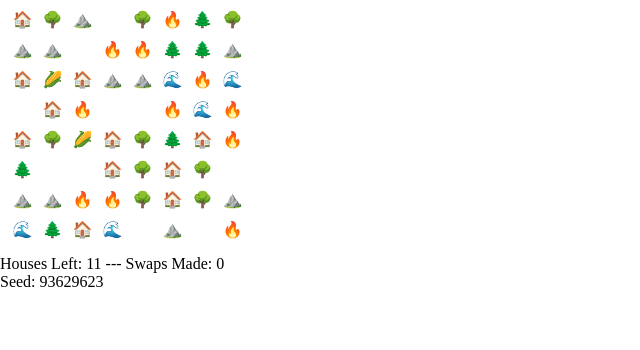
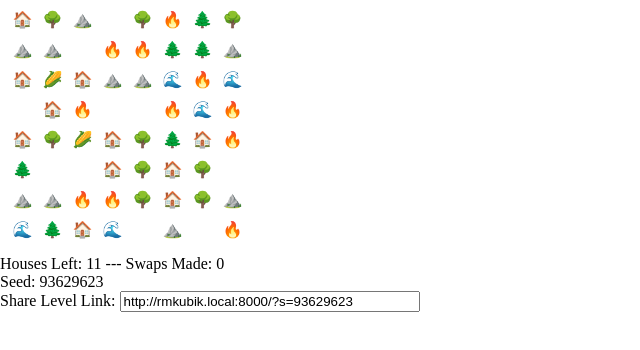
Before and after one commit to rmkubik/ldjam41, a plain HTML site: page index.html in a window 1280 px wide. Shown: the whole page, without its empty margins (0-640 px from the left). Drawn offline with Linux system fonts and the light colour scheme.

Commit message:
Display share link

```diff
--- a/index.html
+++ b/index.html
@@ -8,6 +8,10 @@
         <div id="score">
             <div id="stats"></div>
             <div id="seed"></div>
+            <div id="share">
+                Share Level Link:
+                <input type="text" readonly="true"/>
+            </div>
         </div>
         <script src="src/Random.js"></script>
         <script src="src/index.js"></script>
--- a/src/index.js
+++ b/src/index.js
@@ -1,5 +1,6 @@
 const game = document.getElementById('game');
 const uiEl = document.getElementById('score');
+const baseURL = 'http://rmkubik.local:8000/';
 let tiles = [];
 const types = {
   fire: '🔥',
@@ -156,6 +157,7 @@ function updateUI(tiles) {
 function renderUI(uiEl) {
     uiEl.querySelector('#stats').innerHTML = `Houses Left: ${state.score} --- Swaps Made: ${state.swapsMade}`;
     uiEl.querySelector('#seed').innerHTML = `Seed: ${s}`;
+    uiEl.querySelector('#share').querySelector('input').value = `${baseURL}?s=${s}`;
 }
 
 function getRandomTiles(w, h) {
--- a/src/styles.css
+++ b/src/styles.css
@@ -5,6 +5,10 @@ body {
 #game {
   display: grid;
   cursor: pointer;
+}
+
+#share input {
+    width: 300px;
 }
 
 .tile {
```
